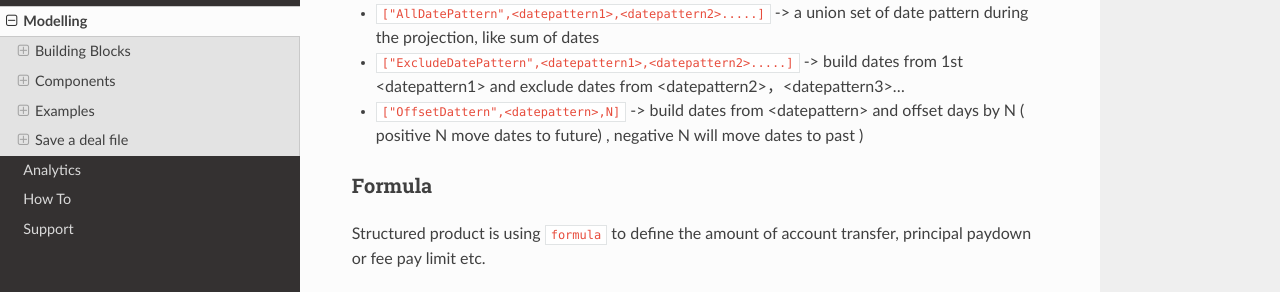
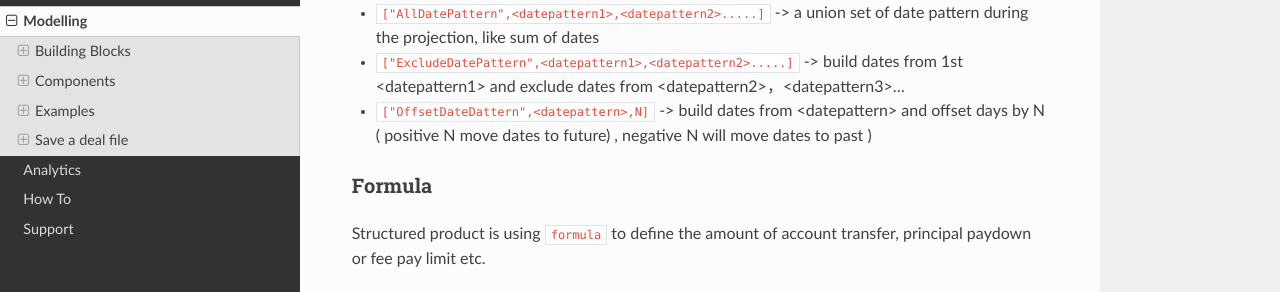
Before and after one commit to yellowbean/absbox-doc, a Sphinx documentation site: the page built from docs/source/modeling.rst, in a window 1280 px wide and 900 px high, scrolled down 1664 px. Shown: the part 155-447 px from the top of the window. Built offline with Sphinx 7.4.7 and the Read the Docs theme 2.0.0, drawn with Linux system fonts in a browser that asks for light colours.

Commit message:
rename offset dp

```diff
--- a/docs/source/modeling.rst
+++ b/docs/source/modeling.rst
@@ -81,7 +81,7 @@ DatePatterns can be composed together:
 * ``["After","YYYY-MM-DD",<datepattern>]`` -> a <datapattern> after "YYYY-MM-DD"(exclusive)
 * ``["AllDatePattern",<datepattern1>,<datepattern2>.....]`` -> a union set of date pattern during the projection, like sum of dates
 * ``["ExcludeDatePattern",<datepattern1>,<datepattern2>.....]`` -> build dates from 1st <datepattern1> and exclude dates from <datepattern2>，<datepattern3>...
-* ``["OffsetDattern",<datepattern>,N]`` ->  build dates from <datepattern> and offset days by N ( positive N move dates to future) , negative N will move dates to past )
+* ``["OffsetDateDattern",<datepattern>,N]`` ->  build dates from <datepattern> and offset days by N ( positive N move dates to future) , negative N will move dates to past )
 
 Formula
 ---------
```
